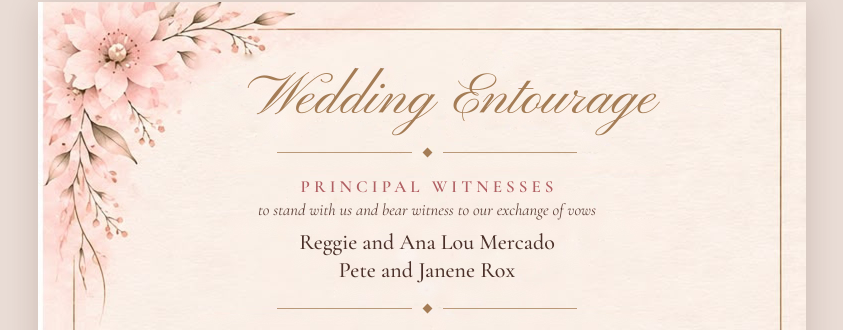
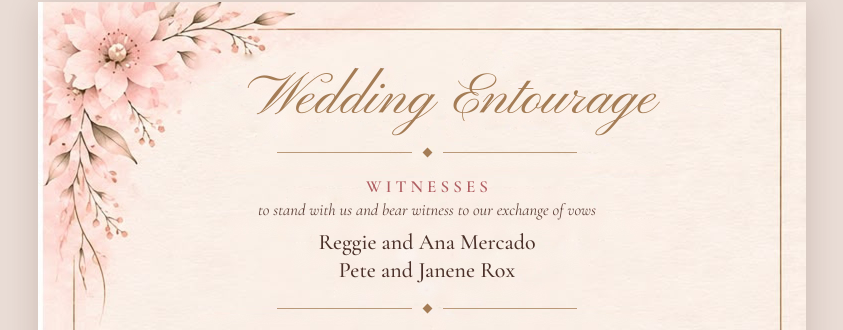
Before and after one commit to DanielGreenGit/DnD, a plain HTML site: page wedding-invitation/invitation.html in a window 1280 px wide. Shown: the part 1086-1416 px from the top of the page, without its empty margins (218-1061 px from the left). Drawn offline with nearby package versions, Linux system fonts and the light colour scheme.

Commit message:
Rename Principal Witnesses to Witnesses; update Mercado names
Co-Authored-By: Claude Opus 5.5 <noreply@anthropic.com>
Claude-Session: https://claude.ai/code/session_01Y5LZnpC1Qy5hW2T2PCSmLH

```diff
--- a/wedding-invitation/invitation.html
+++ b/wedding-invitation/invitation.html
@@ -147,9 +147,9 @@
     <div class="divider"><span></span></div>
 
     <div class="group">
-      <p class="heading caps">Principal Witnesses</p>
+      <p class="heading caps">Witnesses</p>
       <p class="desc">to stand with us and bear witness to our exchange of vows</p>
-      <p class="names">Reggie and Ana Lou Mercado<br>Pete and Janene Rox</p>
+      <p class="names">Reggie and Ana Mercado<br>Pete and Janene Rox</p>
     </div>
 
     <div class="divider"><span></span></div>
```
Also changed, not shown: 2 other files.
